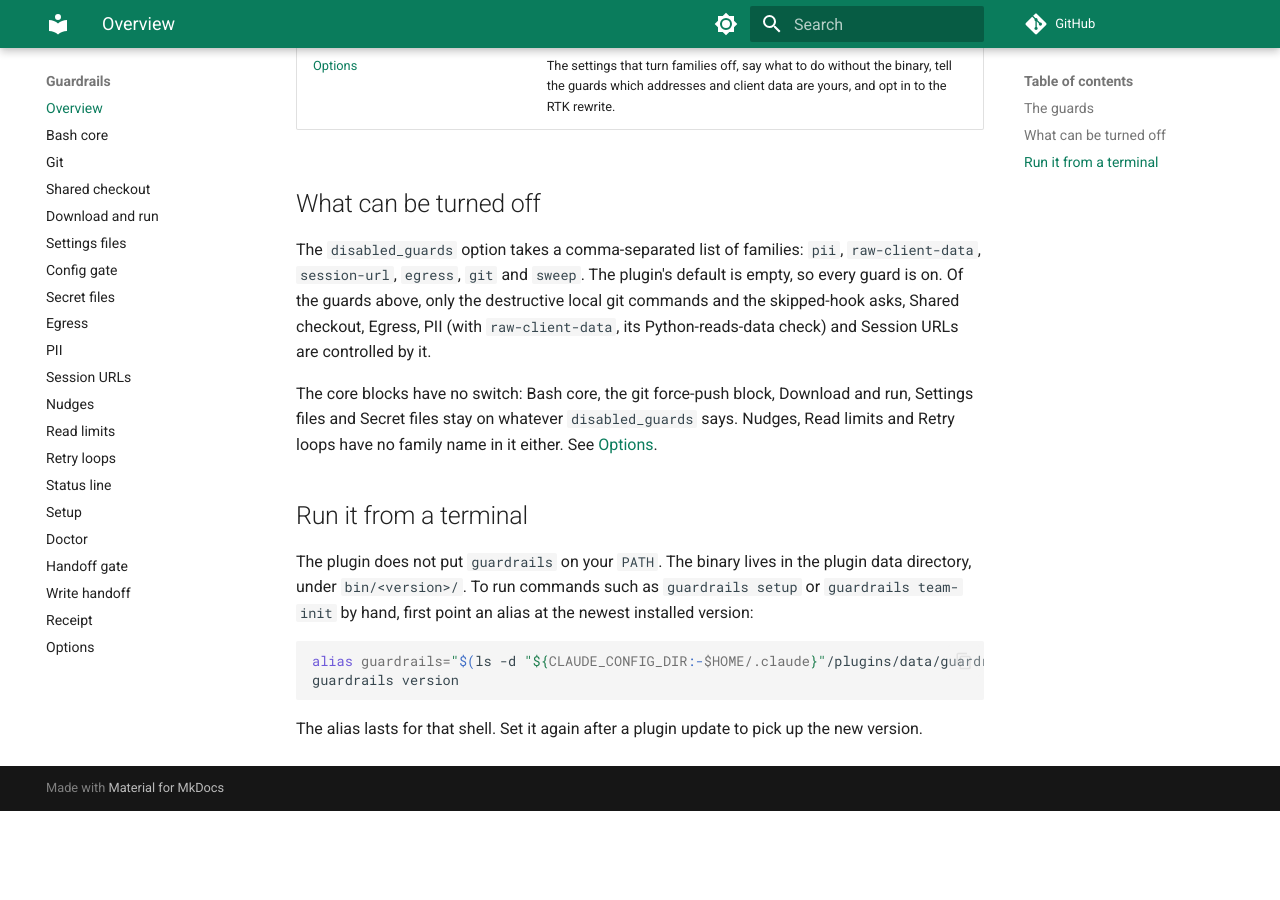
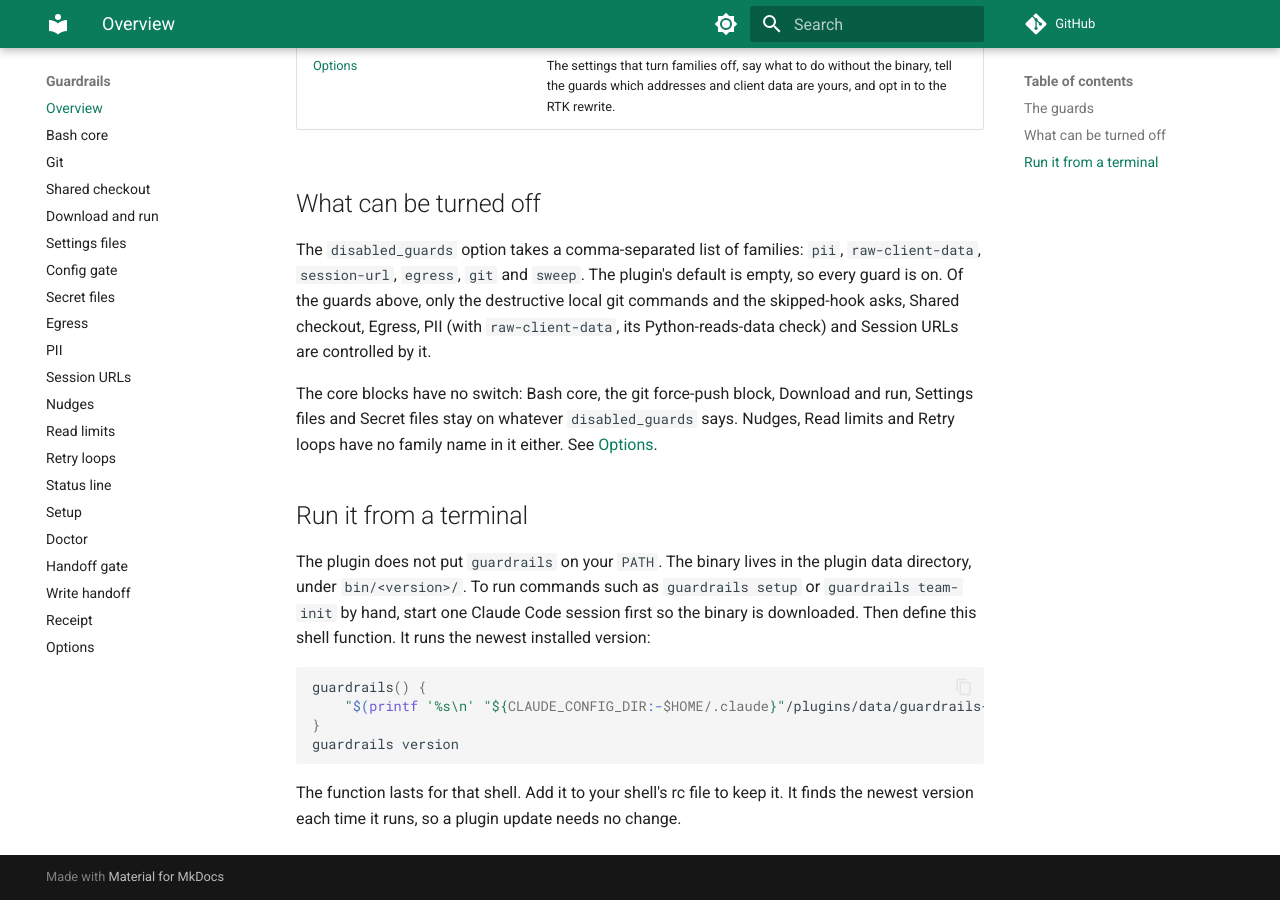
Before and after one commit to jj-scoll/broodhall, an MkDocs documentation site: the page built from docs/guardrails/index.md, in a window 1280 px wide and 900 px high, scrolled down 2085 px. Built offline with MkDocs 1.6.1 and Material for MkDocs 9.7.7, drawn with Linux system fonts in a browser that asks for light colours; comment, search, counter and statistics services are not loaded; before the commit the page ends 2896 px from its top, so only the background shows below that.

Commit message:
docs: use a shell function to run guardrails from a terminal
The alias broke when ls is aliased (eza, --color), when HOME or
CLAUDE_CONFIG_DIR has a space, and before the first install. The
function quotes the path, skips .download dirs, and finds the newest
version on each call.

The troubleshooting row for "another install is running" now also
covers a data directory that cannot be written; the launcher prints
that notice at once in that case.

Co-Authored-By: Claude Opus 5.5 <noreply@anthropic.com>

````diff
--- a/docs/guardrails/index.md
+++ b/docs/guardrails/index.md
@@ -50,11 +50,15 @@ have no family name in it either. See [Options](options.md).
 
 The plugin does not put `guardrails` on your `PATH`. The binary lives in the plugin data
 directory, under `bin/<version>/`. To run commands such as `guardrails setup` or
-`guardrails team-init` by hand, first point an alias at the newest installed version:
+`guardrails team-init` by hand, start one Claude Code session first so the binary is
+downloaded. Then define this shell function. It runs the newest installed version:
 
 ```sh
-alias guardrails="$(ls -d "${CLAUDE_CONFIG_DIR:-$HOME/.claude}"/plugins/data/guardrails-broodhall/bin/*/guardrails | sort -V | tail -1)"
+guardrails() {
+	"$(printf '%s\n' "${CLAUDE_CONFIG_DIR:-$HOME/.claude}"/plugins/data/guardrails-broodhall/bin/[0-9]*/guardrails | sort -V | tail -n 1)" "$@"
+}
 guardrails version
 ```
 
-The alias lasts for that shell. Set it again after a plugin update to pick up the new version.
+The function lasts for that shell. Add it to your shell's rc file to keep it. It finds the
+newest version each time it runs, so a plugin update needs no change.
````
Also changed, not shown: docs/guardrails/setup.md (+1 -1 lines), docs/guide/troubleshooting.md (+1 -1 lines).
